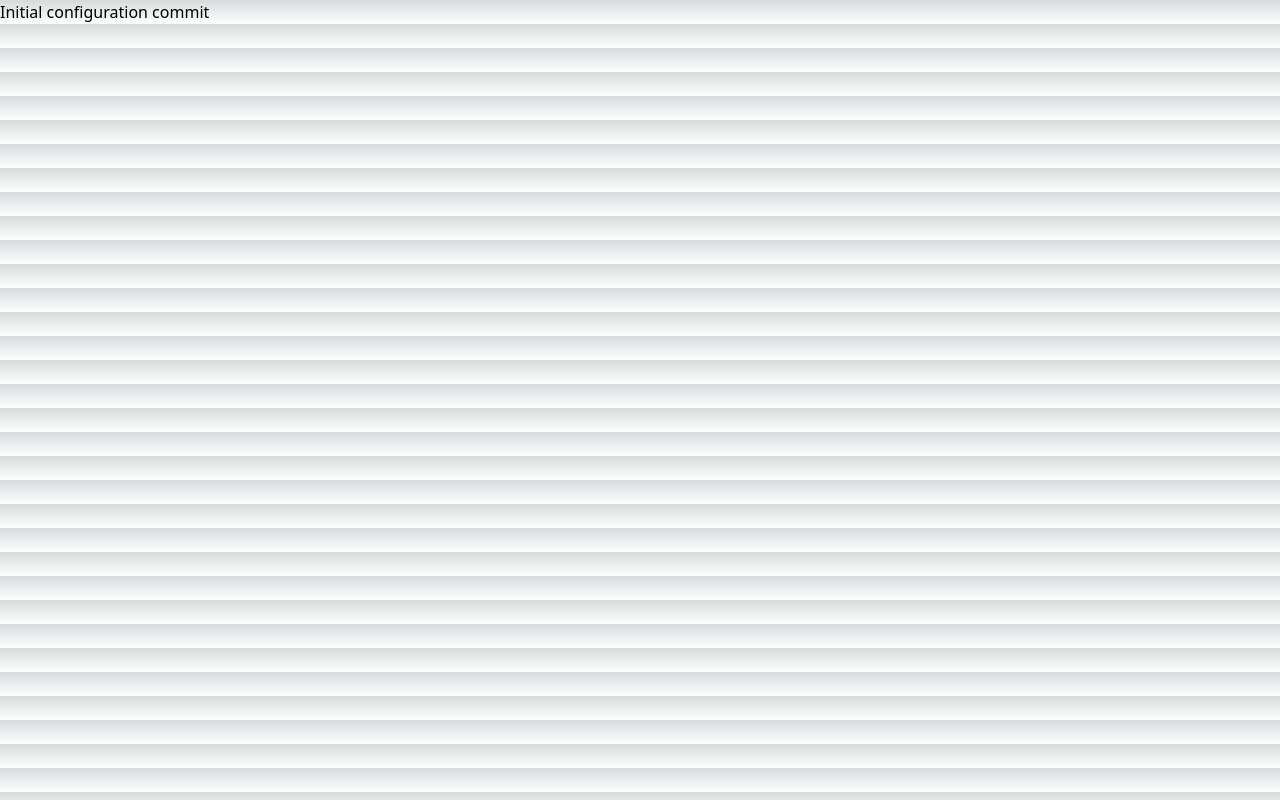
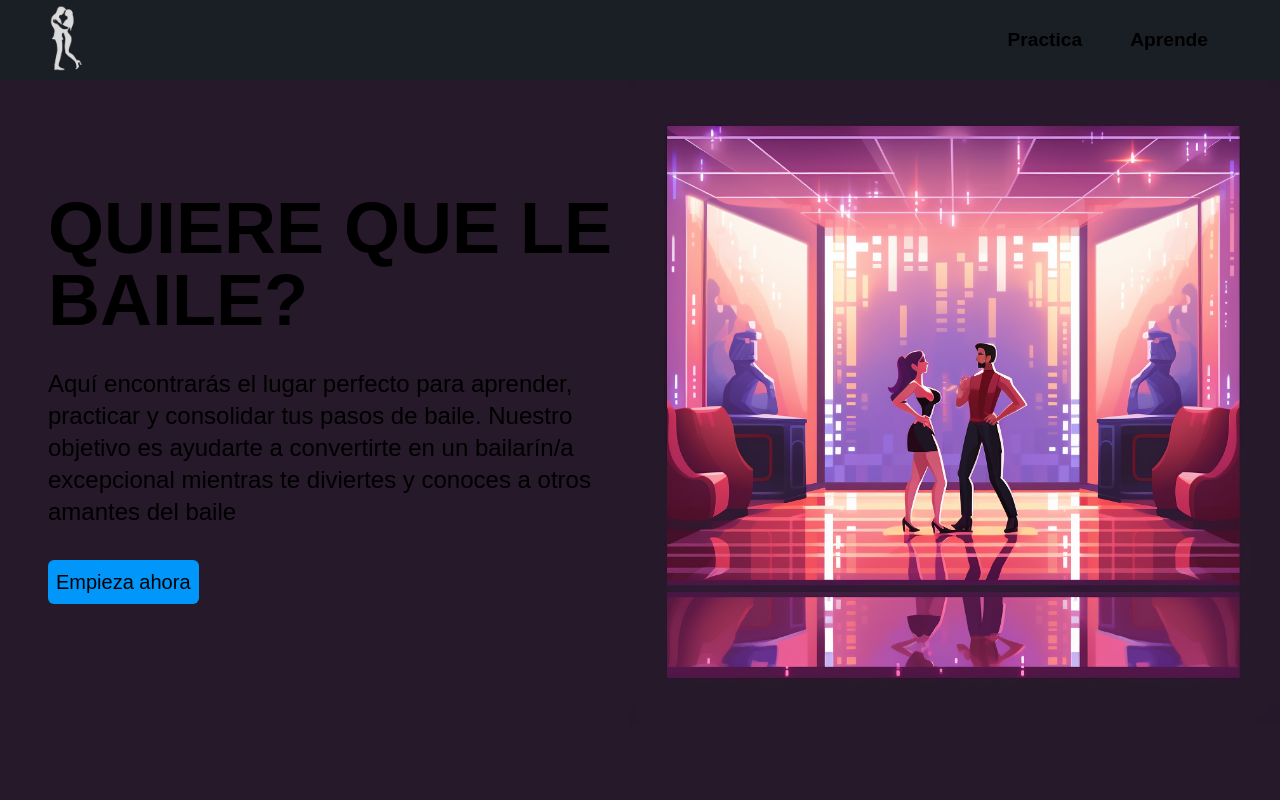
Before and after one commit to DannyCarvajal/quierequelebaile, a Next.js app: page / in a window 1280 px wide. Built offline with nearby package versions, Linux system fonts and the light colour scheme.

Commit message:
chore: simple landing layout

```diff
--- a/next.config.js
+++ b/next.config.js
@@ -1,6 +1,9 @@
 /** @type {import('next').NextConfig} */
 const nextConfig = {
-    reactStrictMode: true,
+  reactStrictMode: true,
+  images: {
+    domains: ['i.postimg.cc'],
+  }
   }
 
   module.exports = nextConfig
--- /dev/null
+++ b/src/components/Navbar.tsx
@@ -0,0 +1,18 @@
+import Image from "next/image"
+import Link from "next/link"
+
+const Navbar = () => {
+    return (
+        <div className="h-20 bg-dark-blue flex justify-between items-center p-2 z-20 relative">
+            <Link href="/">
+                <Image src="/logo.png" alt="logo" width="45" height="60" className="cursor-pointer ml-8"  />
+            </Link>
+            <div className="flex gap-12 mr-16">
+                <Link className="text-xl" href="/practice"><h1>Practica</h1></Link>
+                <Link className="text-xl" href="/learn"> <h1>Aprende</h1> </Link>
+            </div>
+        </div>
+    )
+}
+
+export default Navbar
--- /dev/null
+++ b/src/components/index.tsx
@@ -0,0 +1 @@
+export { default as Navbar } from './Navbar';
--- a/src/hooks/api/useDanceSteps.ts
+++ b/src/hooks/api/useDanceSteps.ts
@@ -1,11 +1,13 @@
 // Vendors
 import useSWRImmutable from 'swr/immutable'
+// Types
+import { DanceStep } from '@types'
 
 const useDanceSteps = () => {
     const { data, error, isLoading } = useSWRImmutable('/api/danceSteps')
 
     return {
-        danceSteps: data,
+        danceSteps: data as DanceStep[],
         error,
         isLoading
     }
--- a/src/pages/index.tsx
+++ b/src/pages/index.tsx
@@ -1,7 +1,26 @@
+// Vendors
+import Image from "next/image";
+import Link from "next/link";
+// Components
+import { Navbar } from "@components";
+
 export default function Home() {
   return (
-    <div className='flex justify-center'>
-      Initial configuration commit
-    </div>
+    <>
+      <Navbar />
+      <div className="flex w-full flex-wrap lg:flex-nowrap h-[calc(100vh-80px)] justify-between items-center bg-primary-purple">
+        <div className="self-start mt-28 pl-12">
+          <h1 className="font-extrabold text-7xl max-w-2xl ">QUIERE QUE LE BAILE?</h1>
+          <p className="font-light mt-8 text-2xl">
+            Aquí encontrarás el lugar perfecto para aprender, practicar y consolidar tus pasos de baile.
+            Nuestro objetivo es ayudarte a convertirte en un bailarín/a excepcional mientras te diviertes y conoces a otros amantes del baile
+          </p>
+          <Link href="/practice">
+            <button className="p-2 rounded-md bg-primary-blue mt-8 text-xl">Empieza ahora</button>
+          </Link>
+        </div>
+        <Image src="/dancers.png" alt="dancers" height="650" width="650" className="mb-20"/>
+      </div>
+    </>
   )
 }
--- /dev/null
+++ b/src/pages/practice.tsx
@@ -0,0 +1,33 @@
+// Vendors
+import Image from "next/image";
+// Hooks
+import { useDanceSteps } from "@hooks";
+import { Navbar } from "@components";
+
+const PracticePage = () => {
+  /* Initialize state */
+  const { danceSteps } = useDanceSteps();
+
+  return (
+    <>
+      <Navbar/>
+      <div className="flex justify-center">
+        Game page
+        <ul>
+          {danceSteps?.map((step) => (
+            <li key={step.id}>
+              {step.name}
+              {step?.iconURL && (
+                <div>
+                  <Image width="150" className="rounded-full object-cover" height="150" src={step.iconURL} alt={step.name} />
+                </div>
+              )}
+            </li>
+          ))}
+        </ul>
+      </div>
+    </>
+  );
+};
+
+export default PracticePage;
--- a/src/styles/globals.css
+++ b/src/styles/globals.css
@@ -17,6 +17,7 @@
 }
 
 body {
+  font-family: 'Raleway', sans-serif;
   color: rgb(var(--foreground-rgb));
   background: linear-gradient(
       to bottom,
@@ -25,3 +26,11 @@ body {
     )
     rgb(var(--background-start-rgb));
 }
+#__next{
+  height: 100vh;
+}
+
+body h1 {
+  font-size: 1.2rem;
+  font-weight: 600;
+}
--- a/tailwind.config.js
+++ b/tailwind.config.js
@@ -1,9 +1,9 @@
 /** @type {import('tailwindcss').Config} */
 module.exports = {
   content: [
-    '.src/pages/**/*.{js,ts,jsx,tsx,mdx}',
-    '.src/components/**/*.{js,ts,jsx,tsx,mdx}',
-    '.src/app/**/*.{js,ts,jsx,tsx,mdx}',
+    './src/pages/**/*.{js,ts,jsx,tsx,mdx}',
+    './src/components/**/*.{js,ts,jsx,tsx,mdx}',
+    './src/app/**/*.{js,ts,jsx,tsx,mdx}',
   ],
   theme: {
     extend: {
@@ -12,6 +12,12 @@ module.exports = {
         'gradient-conic':
           'conic-gradient(from 180deg at 50% 50%, var(--tw-gradient-stops))',
       },
+      colors: {
+        'primary-blue': '#0096FA',
+        'dark-blue': '#1A1E25',
+        'primary-purple': '#26192A'
+      }
+
     },
   },
   plugins: [],
```
Also changed, not shown: src/pages/game.tsx (deleted, +0 -17 lines), public/dancers.png (added), public/logo.png (added).
